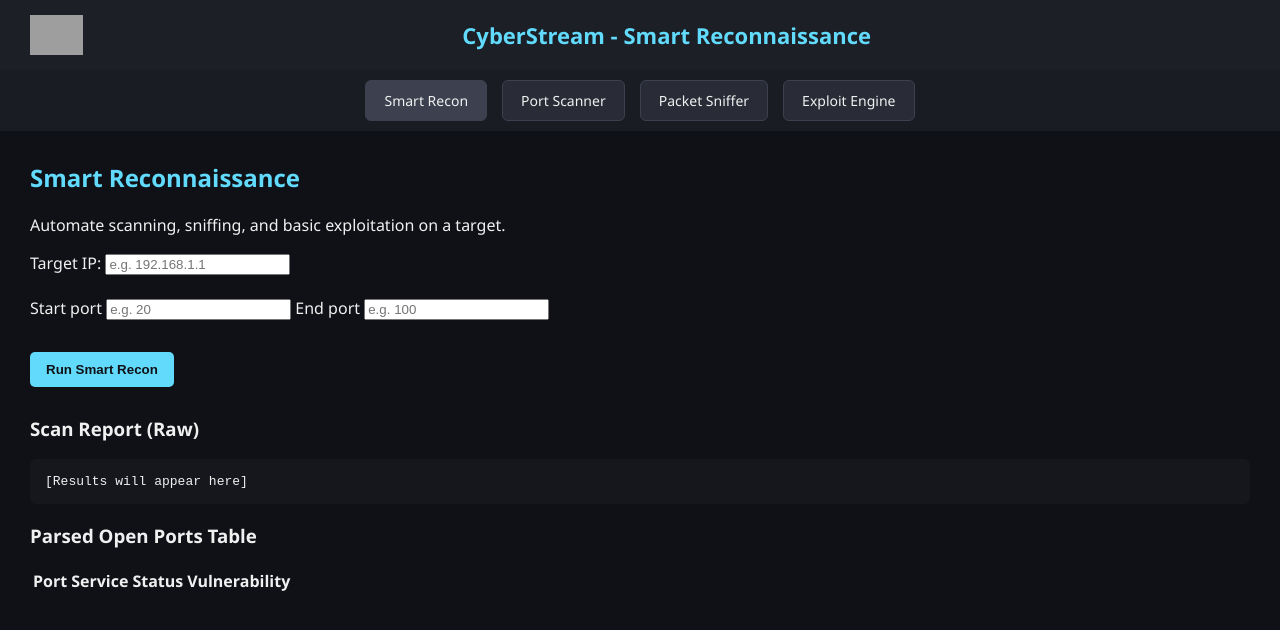
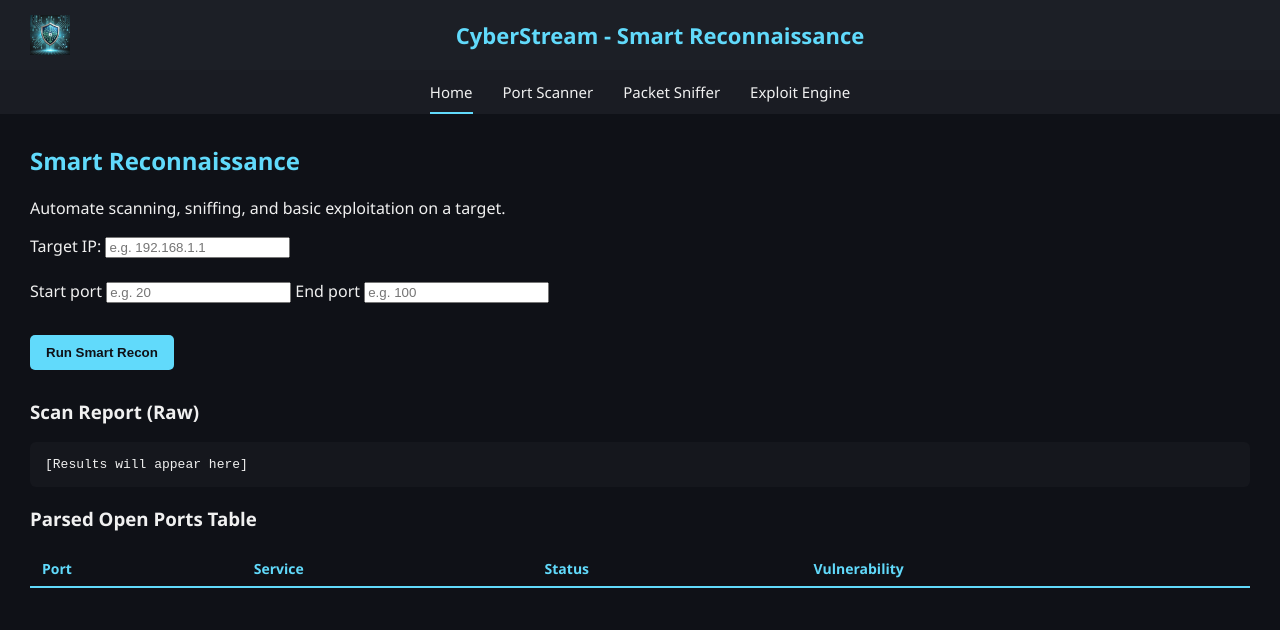
Before and after one commit to sbandi5/network-tool, a Spring Boot app: page /index.html in a window 1280 px wide. Shown: the top 630 px of the page. Run offline with Spring Boot 4, Linux system fonts and the light colour scheme; lists and menus that the app fills with data are empty; grey boxes are pictures that could not be loaded.

Commit message:
changed little bit of the frontend

```diff
--- a/src/main/resources/static/css/index.css
+++ b/src/main/resources/static/css/index.css
@@ -27,27 +27,46 @@ body {
 }
 
 nav {
+  background-color: #1a1c23;
+  padding: 0 30px;
+}
+
+nav ul {
+  list-style: none;
+  margin: 0;
+  padding: 0;
   display: flex;
-    background-color: #1a1c23;
-    padding: 10px 30px;
   justify-content: center;
-    gap: 15px;
+  gap: 30px;
+}
+
+nav li {
+  display: inline;
 }
 
 nav a {
-    background-color: #292c36;
   color: #f0f0f0;
-    padding: 10px 18px;
-    font-size: 14px;
   text-decoration: none;
-    border: 1px solid #3d414f;
-    border-radius: 6px;
-    cursor: pointer;
+  font-size: 15px;
+  padding: 12px 0;
+  display: inline-block;
+  position: relative;
 }
 
-  nav a:hover,
-  nav a.active {
-    background-color: #3d414f;
+nav a::after {
+  content: '';
+  position: absolute;
+  left: 0;
+  bottom: 0;
+  width: 100%;
+  height: 2px;
+  background-color: transparent;
+  transition: background-color 0.3s;
+}
+
+nav a:hover::after,
+nav a.active::after {
+  background-color: #61dafb;
 }
 
 main {
@@ -82,3 +101,27 @@ body {
 button:hover {
   background-color: #52c0e9;
 }
+
+table {
+  width: 100%;
+  margin-top: 20px;
+  border-collapse: collapse;
+  color: #f0f0f0;
+  font-size: 14px;
+}
+
+table th, table td {
+  text-align: left;
+  padding: 8px 12px;
+  border-bottom: 1px solid #2b2e3b;
+}
+
+table th {
+  color: #61dafb;
+  font-weight: bold;
+  border-bottom: 2px solid #61dafb;
+}
+
+table tr:hover {
+  background-color: #1e222d;
+}
--- a/src/main/resources/static/index.html
+++ b/src/main/resources/static/index.html
@@ -5,18 +5,22 @@
   <title>CyberStream - Smart Reconnaissance</title>
   <meta name="viewport" content="width=device-width, initial-scale=1.0">
   <link rel="stylesheet" href="./css/index.css">
+  <link rel="shortcut icon" href="./Images/logo.webp" type="image/x-icon">
 </head>
 <body>
   <header>
-    <img src="./logo.png" alt="Logo">
+    <img src="./Images/logo.webp" alt="Logo">
     <h1>CyberStream - Smart Reconnaissance</h1>
   </header>
 
   <nav>
-    <a href="index.html" class="active">Smart Recon</a>
-    <a href="scanner.html">Port Scanner</a>
-    <a href="sniffer.html">Packet Sniffer</a>
-    <a href="exploit.html">Exploit Engine</a>
+    <ul>
+      <li><a href="index.html" class="active">Home</a></li>
+      <li><a href="scanner.html">Port Scanner</a></li>
+      <li><a href="sniffer.html">Packet Sniffer</a></li>
+      <li><a href="exploit.html">Exploit Engine</a></li>
+    </ul>
+
   </nav>
 
   <main>
```
Also changed, not shown: src/main/resources/static/exploit.html (+9 -5 lines), src/main/resources/static/scanner.html (+9 -5 lines), src/main/resources/static/sniffer.html (+9 -6 lines), src/main/resources/static/Images/logo.webp (added). Lines whose indentation alone changed are shown as unchanged.
